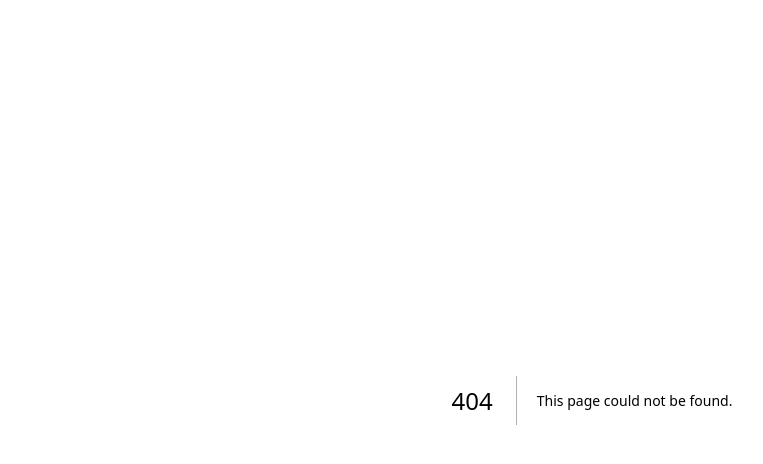
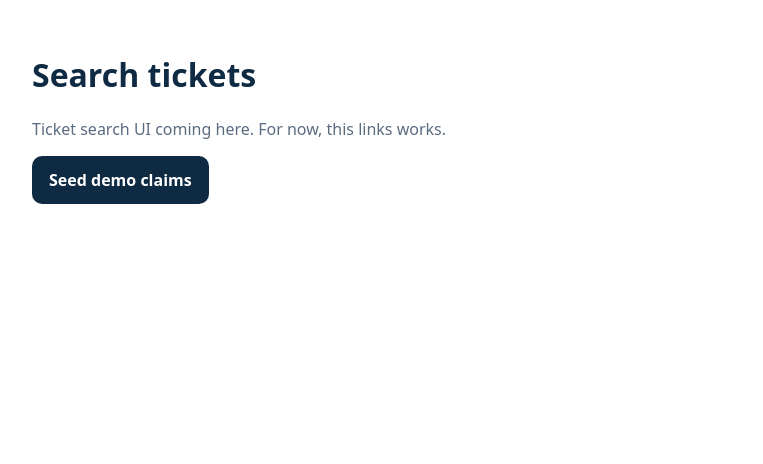
Before and after one commit to fareguard/fg-rail-pwa-starter, a Next.js app: page /search in a window 1280 px wide. Before the commit this address had no page. Shown: the top 464 px of the page, without its empty margins (48-811 px from the left). Built offline with nearby package versions, Linux system fonts and the light colour scheme.

Commit message:
Create page.tsx

```diff
--- /dev/null
+++ b/app/search/page.tsx
@@ -0,0 +1,10 @@
+// app/search/page.tsx
+export default function SearchPage(){
+  return (
+    <main className="container" style={{padding:"32px 0"}}>
+      <h1 style={{color:"var(--fg-navy)"}}>Search tickets</h1>
+      <p className="sub">Ticket search UI coming here. For now, this links works.</p>
+      <a className="btn btnPrimary" href="/api/eligibility/run">Seed demo claims</a>
+    </main>
+  )
+}
```
